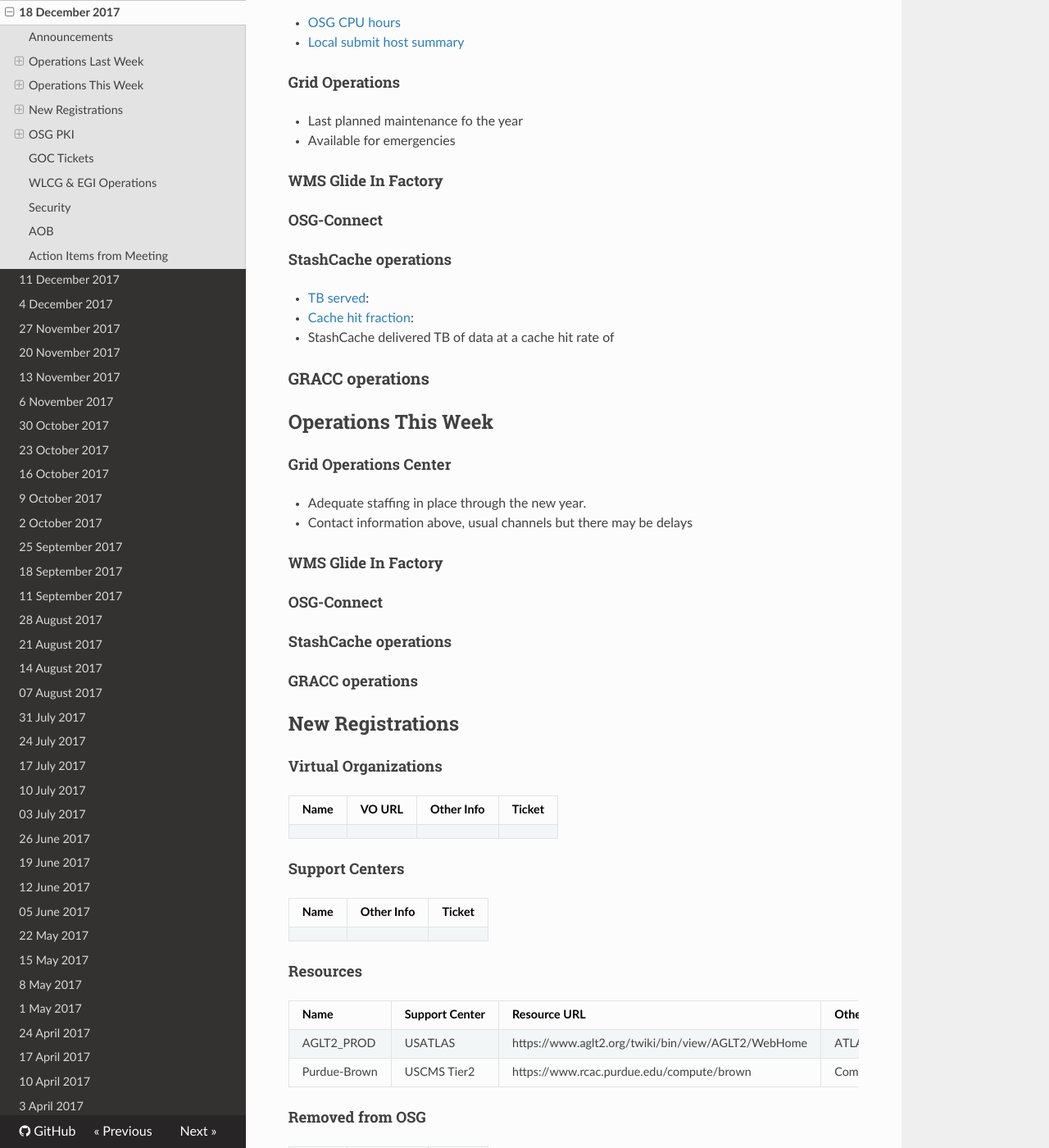
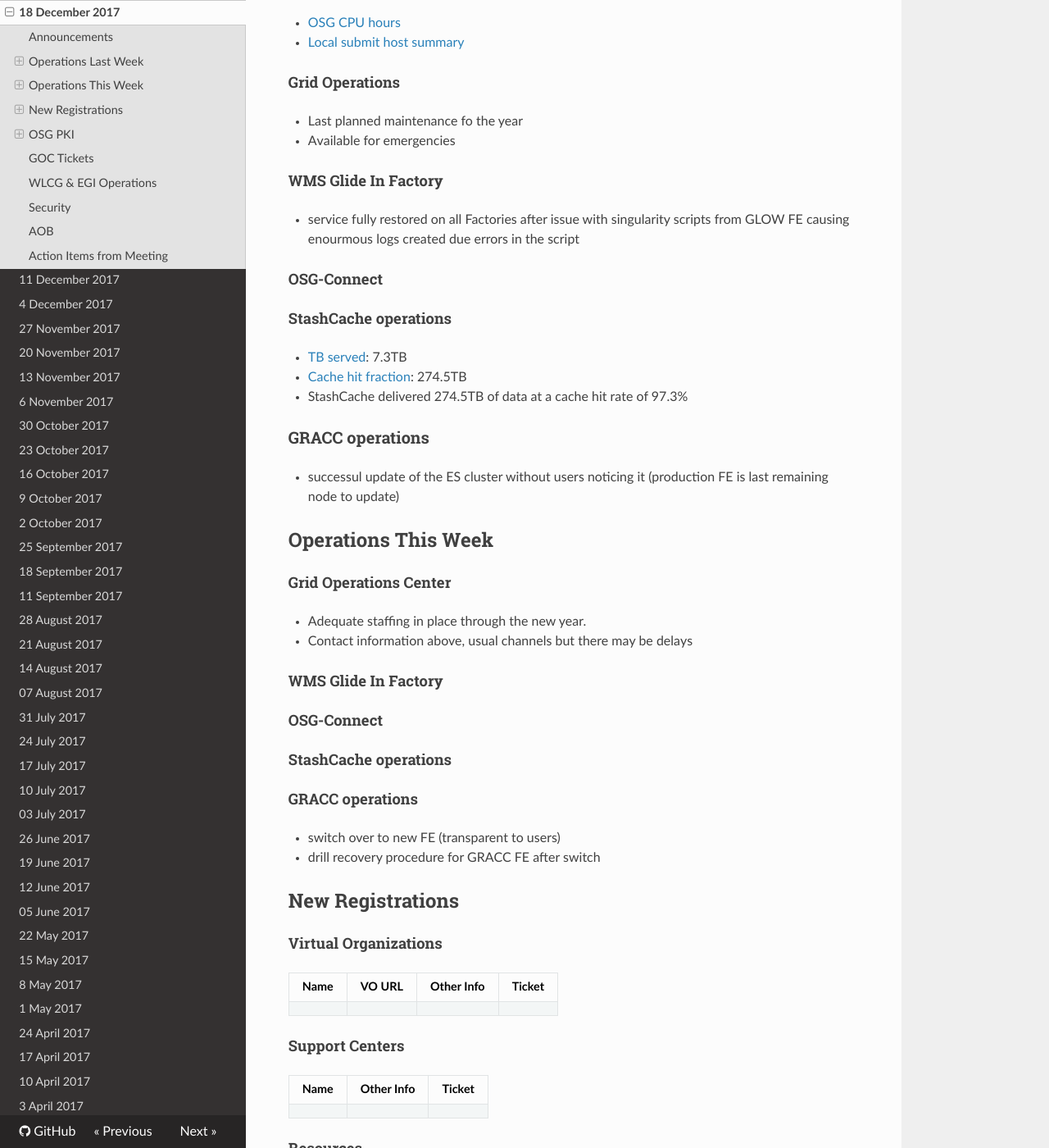
Before and after one commit to osg-htc/operations, an MkDocs documentation site: the page built from docs/WeeklyMinutes/18Dec2017.md, in a window 1280 px wide and 1400 px high, scrolled down 664 px. Shown: the whole window at 82% size. Built offline with MkDocs 1.6.1, drawn with Linux system fonts in a browser that asks for light colours; nearby versions of some CDN libraries; old or Windows-style settings are respelled for this version of MkDocs.

Commit message:
Update 18Dec2017.md
Update StashCache, GRACC, glideinWSM part.

```diff
--- a/docs/WeeklyMinutes/18Dec2017.md
+++ b/docs/WeeklyMinutes/18Dec2017.md
@@ -24,16 +24,17 @@
    * Available for emergencies
 
 #### WMS Glide In Factory
+   * service fully restored on all Factories after issue with singularity scripts from GLOW FE causing enourmous logs created due errors in the script
 
 #### OSG-Connect
 
 #### StashCache operations
-
-   * [TB served](http://tinyurl.com/ydaereyo):
-   * [Cache hit fraction](http://tinyurl.com/ydaereyo):
-   * StashCache delivered TB of data at a cache hit rate of
+   * [TB served](http://tinyurl.com/ydaereyo): 7.3TB
+   * [Cache hit fraction](http://tinyurl.com/ydaereyo): 274.5TB
+   * StashCache delivered 274.5TB of data at a cache hit rate of 97.3%
 
 ### GRACC operations
+   * successul update of the ES cluster without users noticing it (production FE is last remaining node to update)
 
 ## Operations This Week
 
@@ -48,6 +49,9 @@
 #### StashCache operations
 
 #### GRACC operations
+
+   * switch over to new FE (transparent to users)
+   * drill recovery procedure for GRACC FE after switch
 
 ## New Registrations
 
```
